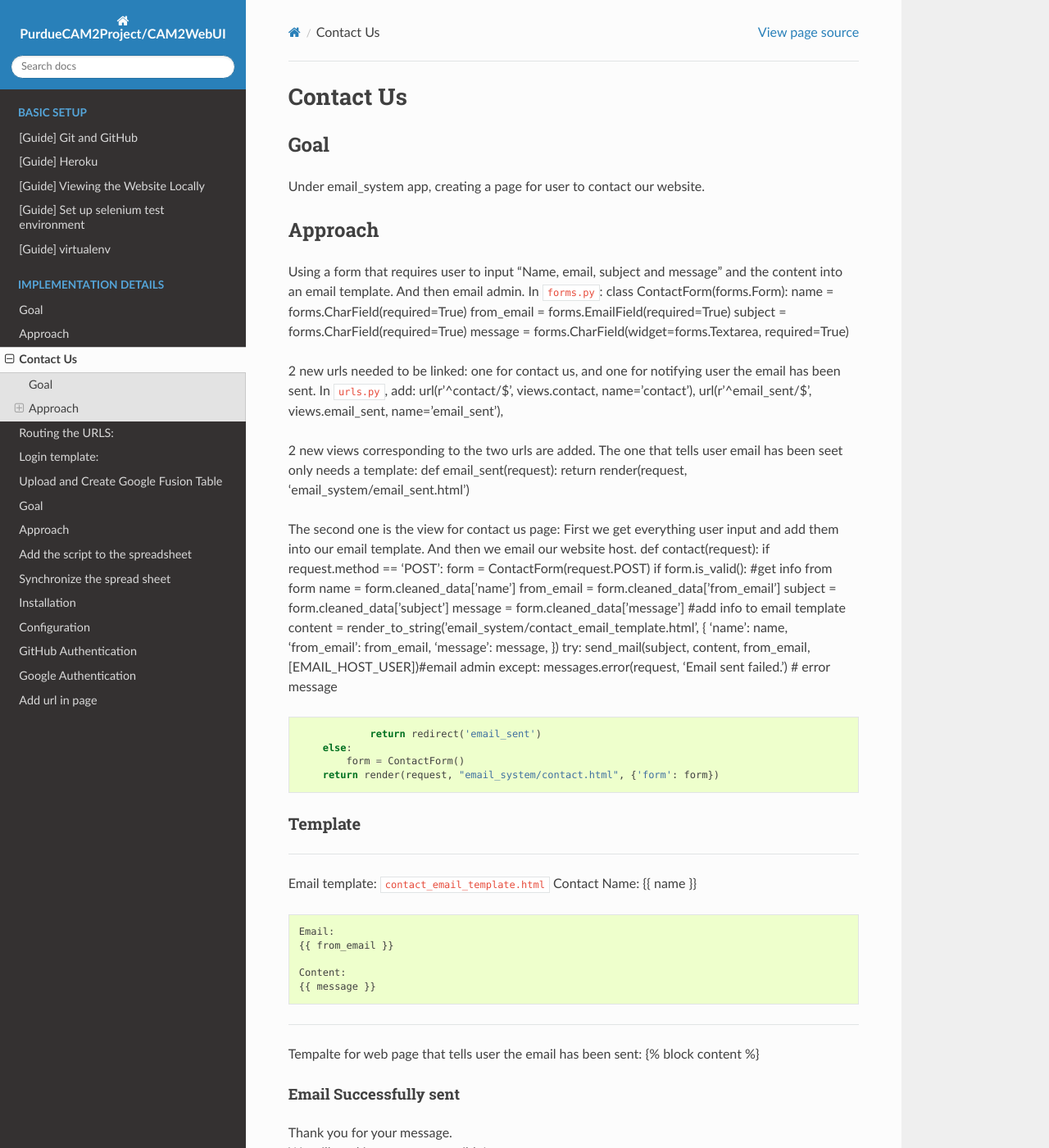
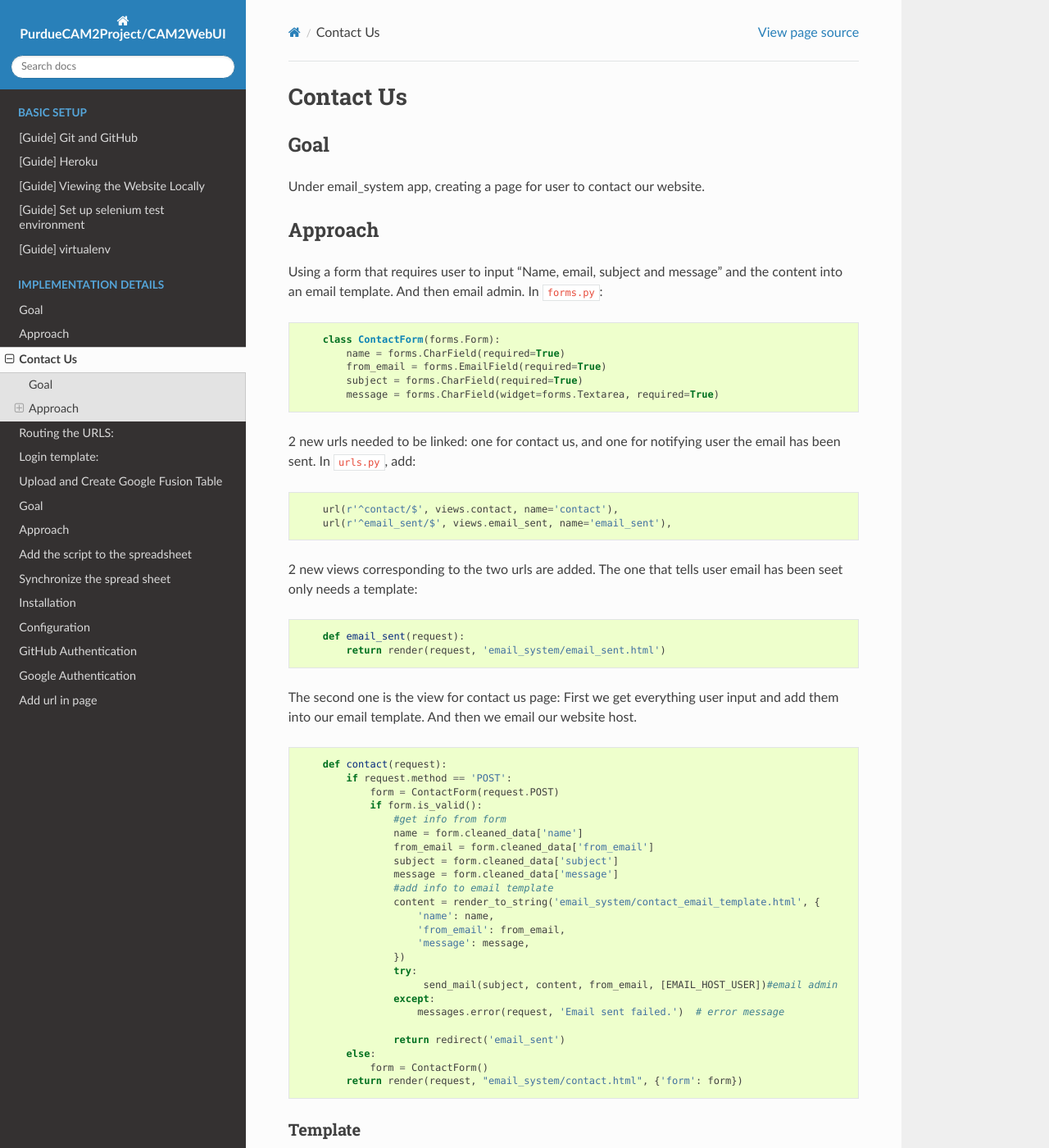
Before and after one commit to PurdueCAM2Project/CAM2WebUI, a Sphinx documentation site: the page built from docs/implementationDetail/ContactUs.md, in a window 1280 px wide and 1400 px high. Shown: the whole window at 82% size. Built offline with Sphinx 7.4.7 and the Read the Docs theme 2.0.0, drawn with Linux system fonts in a browser that asks for light colours; some of the changed text lies outside the part shown.

Commit message:
change format

````diff
--- a/docs/implementationDetail/ContactUs.md
+++ b/docs/implementationDetail/ContactUs.md
@@ -6,24 +6,28 @@ Under email_system app, creating a page for user to contact our website.
 ## Approach
 Using a form that requires user to input "Name, email, subject and message" and the content into an email template. And then email admin.
 In `forms.py`:
+```
     class ContactForm(forms.Form):
         name = forms.CharField(required=True)
         from_email = forms.EmailField(required=True)
         subject = forms.CharField(required=True)
         message = forms.CharField(widget=forms.Textarea, required=True)
-
+```
 2 new urls needed to be linked: one for contact us, and one for notifying user the email has been sent.
 In `urls.py`, add:
+```
     url(r'^contact/$', views.contact, name='contact'),
     url(r'^email_sent/$', views.email_sent, name='email_sent'),
-
+```
 2 new views corresponding to the two urls are added.
 The one that tells user email has been seet only needs a template:
+```
     def email_sent(request):
         return render(request, 'email_system/email_sent.html')
-
+```
 The second one is the view for contact us page:
 First we get everything user input and add them into our email template. And then we email our website host.
+```
     def contact(request):
         if request.method == 'POST':
             form = ContactForm(request.POST)
@@ -48,11 +52,12 @@ First we get everything user input and add them into our email template. And the
         else:
             form = ContactForm()
         return render(request, "email_system/contact.html", {'form': form})
+```
 
 ### Template
-***
 Email template:
 `contact_email_template.html`
+```
     Contact Name:
     {{ name }}
 
@@ -61,18 +66,20 @@ Email template:
 
     Content:
     {{ message }}
+```
 
-***
 Tempalte for web page that tells user the email has been sent:
+```
     {% block content %}
         <h4 id="emailconfirm">Email Successfully sent</h4>
         <p>Thank you for your message. <br>
         We will read it as soon as possible!</p>
         <p><a style="color: deepskyblue" href="/">Go back to home page</a></p>
     {% endblock %}
+```
 
-***
-Template for contact us page
+Template for contact us page:
+```
     {% extends "app/base.html" %}
     {% block title %}Contact us{% endblock %}
     {% load static %}
@@ -103,3 +110,4 @@ Template for contact us page
       </form>
     </div>
     {% endblock %}
+```
````
